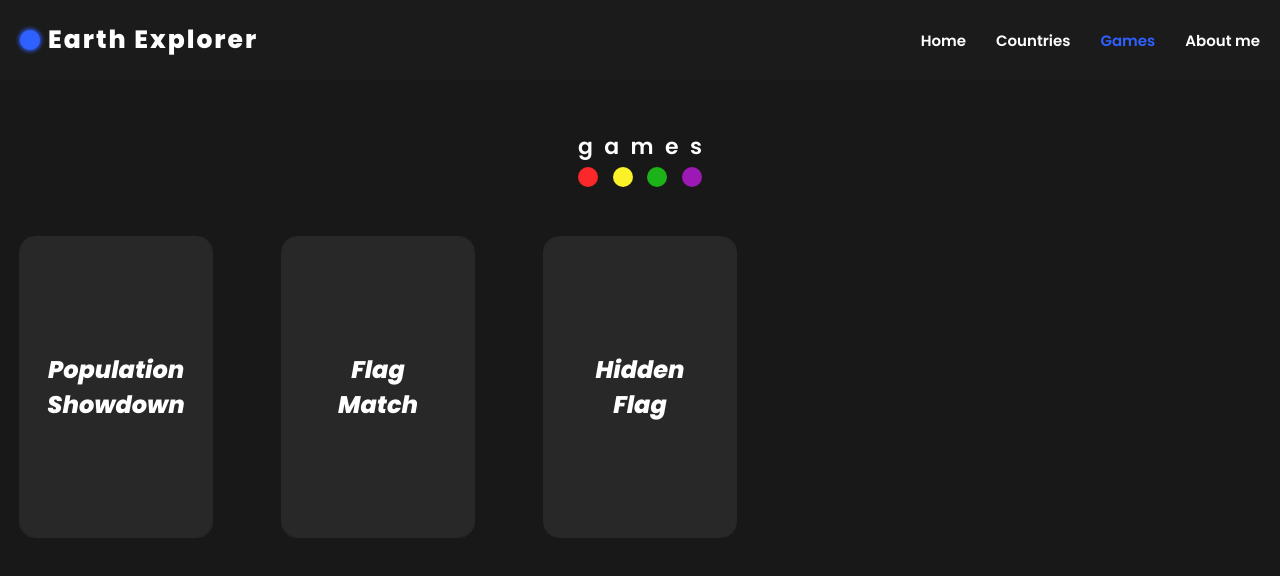
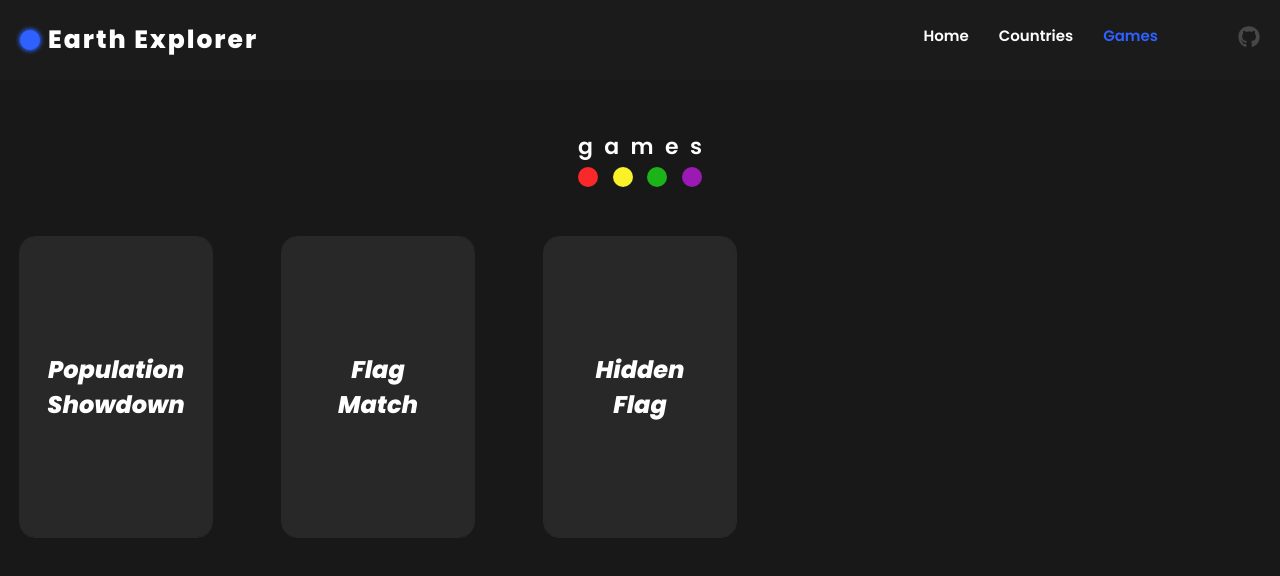
Before and after one commit to BernTheSeal/countries-typescript-react, a React (Vite) app: page /games in a window 1280 px wide. Shown: the top 576 px of the page. Built offline with nearby package versions, Linux system fonts and the light colour scheme.

Commit message:
Add GitHub link to head section

```diff
--- a/src/components/Header.tsx
+++ b/src/components/Header.tsx
@@ -2,6 +2,7 @@ import { useNavigate, NavigateFunction } from "react-router-dom";
 import { FunctionComponent, useEffect, useState, useRef } from "react";
 import { setBodyOverflow } from "../utils/setBodyOverflow";
 import useClickOutside from "../hooks/use-clickOutside";
+import { FaGithub } from "react-icons/fa";
 
 interface iHeaderProps {
   onPage: string;
@@ -44,7 +45,6 @@ const Header: FunctionComponent<iHeaderProps> = (props) => {
     { page: "Home", onClick: () => navigate("/") },
     { page: "Countries", onClick: () => navigate("/countries") },
     { page: "Games", onClick: () => navigate("/games") },
-    { page: "About me", onClick: () => navigate("/") },
   ];
 
   return (
@@ -78,6 +78,14 @@ const Header: FunctionComponent<iHeaderProps> = (props) => {
                 {pages.page}
               </li>
             ))}
+
+            <a
+              href="https://github.com/BernTheSeal"
+              target="_blank"
+              rel="noopener noreferrer"
+            >
+              <FaGithub />
+            </a>
           </ul>
         </nav>
 
@@ -116,6 +124,13 @@ const Header: FunctionComponent<iHeaderProps> = (props) => {
                     {pages.page}
                   </li>
                 ))}
+                <a
+                  href="https://github.com/BernTheSeal"
+                  target="_blank"
+                  rel="noopener noreferrer"
+                >
+                  <FaGithub />
+                </a>
               </ul>
             </nav>
           </div>
--- a/src/scss/components/_header.scss
+++ b/src/scss/components/_header.scss
@@ -78,6 +78,16 @@
           display: flex;
           gap: 10px;
 
+          a {
+            color: white;
+            font-size: 30px;
+            margin-top: 30px;
+            padding: 10px;
+            position: absolute;
+            bottom: 50px;
+            right: 50px;
+          }
+
           li {
             padding: 10px;
             font-size: 20px;
@@ -150,6 +160,17 @@
           display: flex;
           gap: 30px;
 
+          a {
+            color: $secondColor;
+            font-size: 22px;
+            margin-left: 50px;
+          }
+
+          a:hover {
+            color: white;
+            cursor: pointer;
+          }
+
           li {
             cursor: pointer;
             font-size: 15px;
```
Also changed, not shown: src/dist/css/style.css, 1 other file (tests, documents, lock files or other folders).
